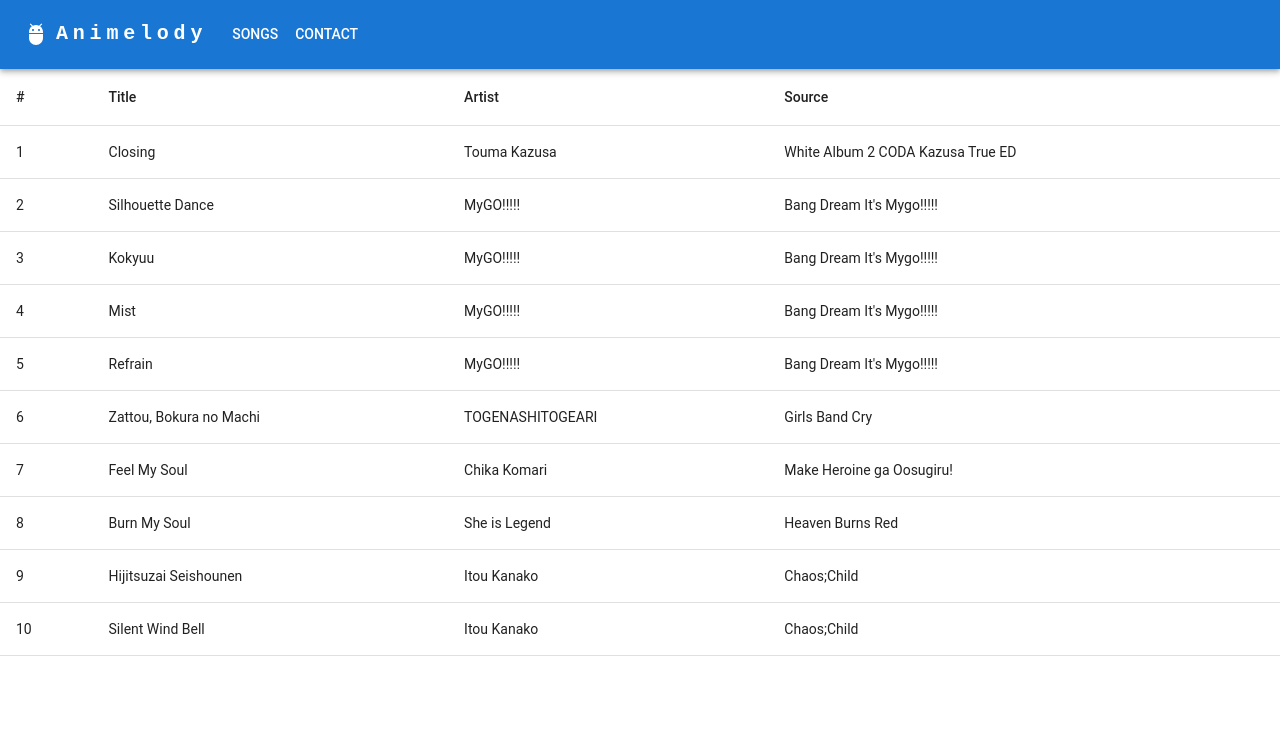
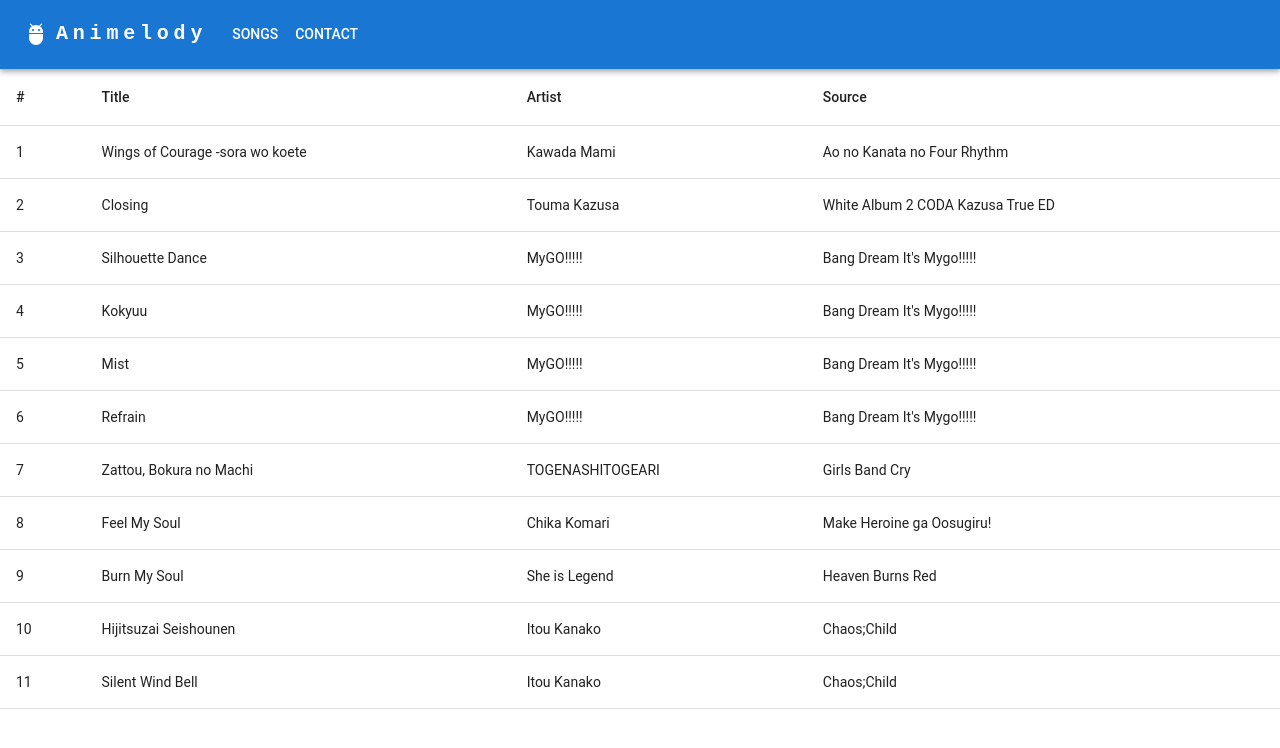
Before and after one commit to KOMAX233/animelody, a React (Create React App) app in the folder frontend/: page /songs in a window 1280 px wide. Shown: the top 748 px of the page. Built offline with nearby package versions, Linux system fonts and the light colour scheme.

Commit message:
add wings of courage in songs

```diff
--- a/frontend/src/components/Songs.tsx
+++ b/frontend/src/components/Songs.tsx
@@ -12,6 +12,12 @@
 import ProgressBar from "./ProgressBar";
 
 const songs = [
+  {
+    title: "Wings of Courage -sora wo koete",
+    file: "/audio/250120wings.m4a",
+    artist: "Kawada Mami",
+    source: "Ao no Kanata no Four Rhythm",
+  },
   {
     title: "Closing",
     file: "/audio/250113closing.m4a",
```
Also changed, not shown: 1 other file (tests, documents, lock files or other folders).
